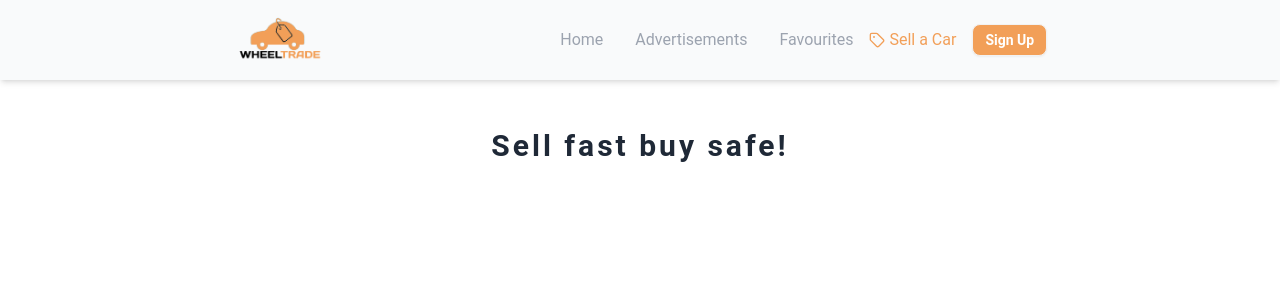
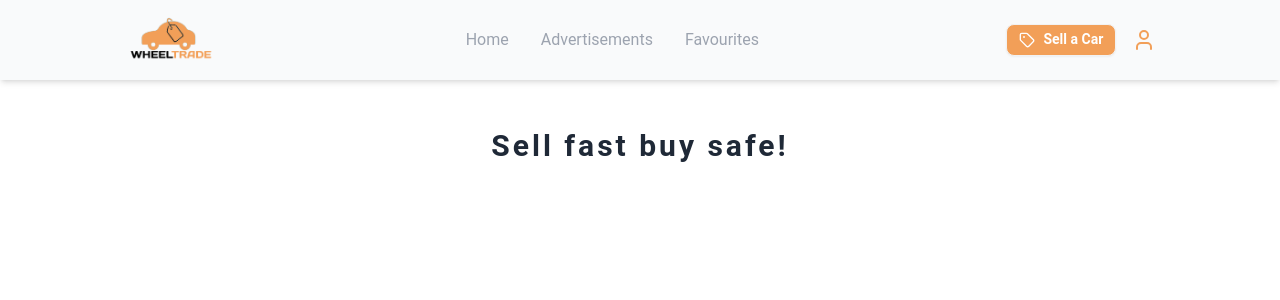
Before and after one commit to Nemanja0033/car-market-app, a React (Vite) app: page / in a window 1280 px wide. Shown: the top 300 px of the page. Built offline with nearby package versions, Linux system fonts and the light colour scheme; no server answers.

Commit message:
UI navigation adjustments

```diff
--- a/src/components/AddForm.tsx
+++ b/src/components/AddForm.tsx
@@ -50,6 +50,9 @@ const AddForm = () => {
     return (
         <div className="w-full h-screen flex items-center justify-center bg-gray-100">
             <div className="w-full max-w-md bg-white p-6 rounded-lg shadow-lg">
+                <div className="flex justify-center items-center">
+                <img className="h-16 cursor-pointer" src="/logo.png" alt="car market logo"  />
+                </div>
                 <form onSubmit={handleSubmit} className="space-y-4">
                     <select
                         value={brand}
@@ -181,6 +184,7 @@ const AddForm = () => {
                             onChange={handleImagesChange}
                             className="w-full shadow-lg border rounded-lg px-3 py-2"
                             multiple
+                            required
                         />
                         {previews.length > 0 && (
                             <div className="grid grid-cols-3 gap-2 mt-4">
--- a/src/view/lg/Navbar.tsx
+++ b/src/view/lg/Navbar.tsx
@@ -1,14 +1,14 @@
 import { Link } from "react-router-dom"
 import { useAuth } from "../../context/AuthContext"
 import { logout } from "../../api/Logout";
-import { Tag } from "lucide-react";
+import { LogOut, Tag, User } from "lucide-react";
 
 const Navbar = () => {
 
   const { isAuth, setIsAuth } = useAuth();
 
   return (
-    <nav className="w-full h-[80px] flex md:justify-evenly justify-between items-center bg-gray-50 shadow-md">
+    <nav className="w-full h-[80px] flex md:justify-around justify-between items-center bg-gray-50 shadow-md">
         <div className="md:ml-0 ml-6">
             <Link to={'/'}><img className="h-16 cursor-pointer" src="/logo.png" alt="car market logo"  /></Link>
         </div>
@@ -19,11 +19,13 @@ const Navbar = () => {
           <Link className="flex gap-1 items-center hover:text-primary" to={'/ads'}>Advertisements</Link>
           <Link className="flex gap-1 items-center hover:text-primary" to={"/favourites/:id"}>Favourites</Link>
           </div>
+        </div>
 
-        <Link className=" hover:text-black text-primary flex gap-1 items-center" to={"/createadd"}><Tag size={16} />Sell a Car</Link>
-         {!isAuth ?  <Link className="flex gap-1 items-center hover:text-primary" to={'/login'}><button className="btn bg-primary hover:bg-black btn-sm text-white">Sign Up</button></Link>
+        <div className="flex items-center gap-4 md:mr-0 mr-6">
+        <button className="btn bg-primary hover:bg-black btn-sm text-white"><Link className="flex gap-2" to={"/createadd"}><Tag size={16} />Sell a Car</Link></button>
+         {!isAuth ?  <Link className="text-primary hover:text-black cursor-pointer" to={'/login'}><User /></Link>
           :
-          <button onClick={() => logout(setIsAuth)} className="btn btn-sm bg-primary hover:bg-black text-white">Sign out</button>
+          <span className="text-primary hover:text-black cursor-pointer" onClick={() => logout(setIsAuth)} ><LogOut /></span>
         }
         </div>
     </nav>
```
